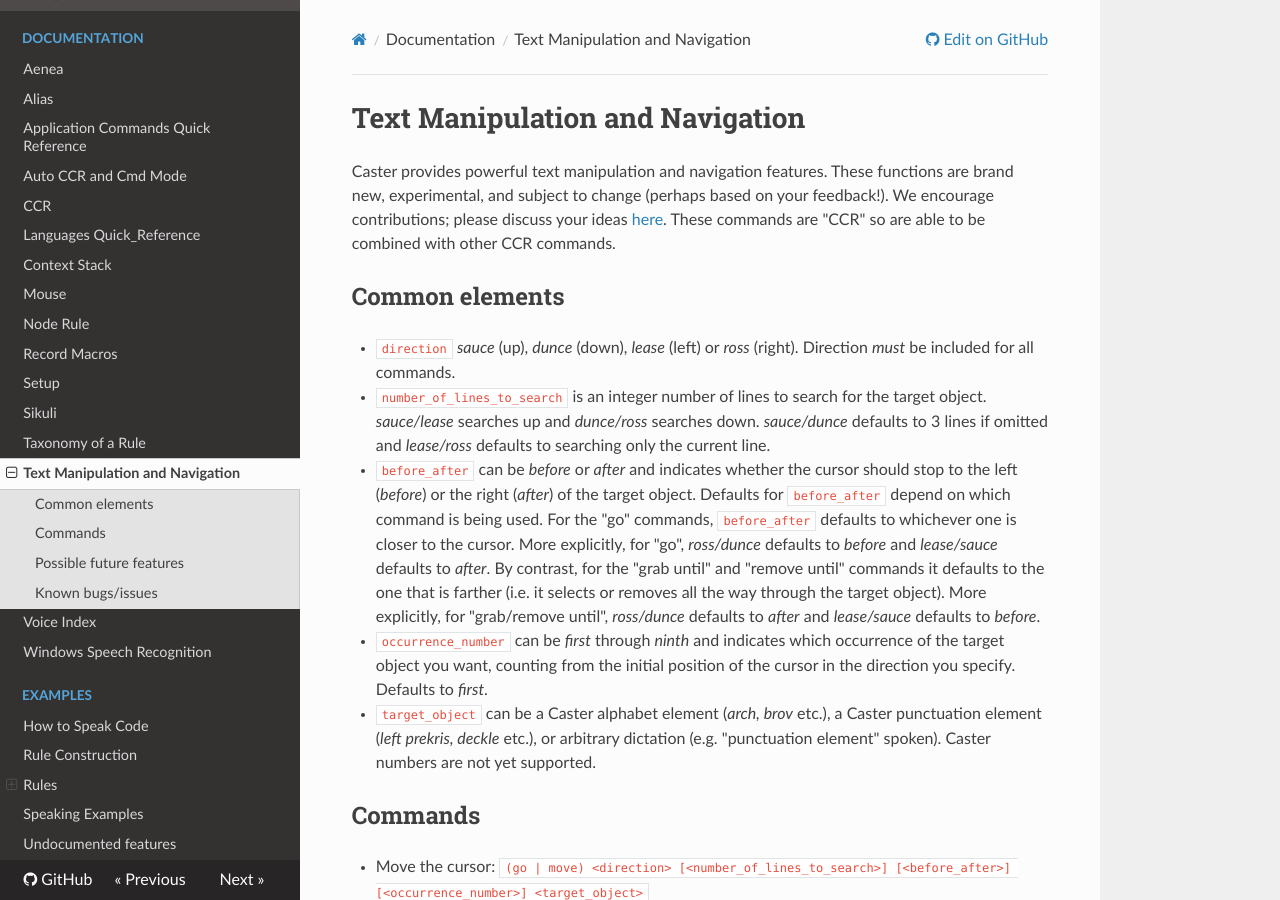
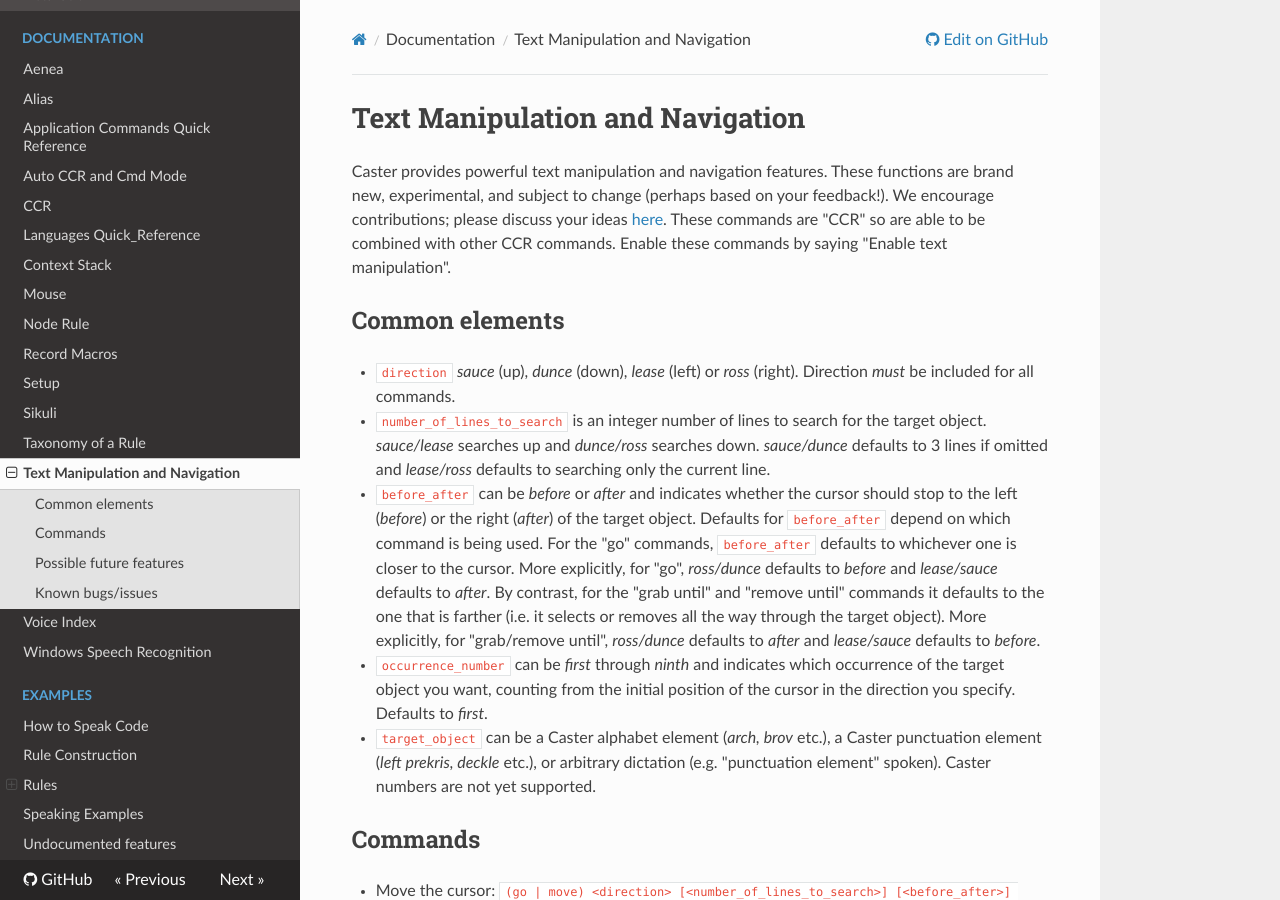
Before and after one commit to dictation-toolbox/Caster, an MkDocs documentation site: the page built from castervoice/doc/readthedocs/Text_Manipulation.md, in a window 1280 px wide and 900 px high. Built offline with MkDocs 1.6.1, drawn with Linux system fonts in a browser that asks for light colours; nearby versions of some CDN libraries; comment, search, counter and statistics services are not loaded.

Commit message:
update tm docs

```diff
--- a/castervoice/doc/readthedocs/Text_Manipulation.md
+++ b/castervoice/doc/readthedocs/Text_Manipulation.md
@@ -1,6 +1,6 @@
 # Text Manipulation and Navigation
 
-Caster provides powerful text manipulation and navigation features. These functions are brand new, experimental, and subject to change (perhaps based on your feedback!). We encourage contributions; please discuss your ideas [here](https://github.com/dictation-toolbox/Caster/issues/579). These commands are "CCR" so are able to be combined with other CCR commands.
+Caster provides powerful text manipulation and navigation features. These functions are brand new, experimental, and subject to change (perhaps based on your feedback!). We encourage contributions; please discuss your ideas [here](https://github.com/dictation-toolbox/Caster/issues/579). These commands are "CCR" so are able to be combined with other CCR commands. Enable these commands by saying "Enable text manipulation".
 
 ## Common elements
 
```
